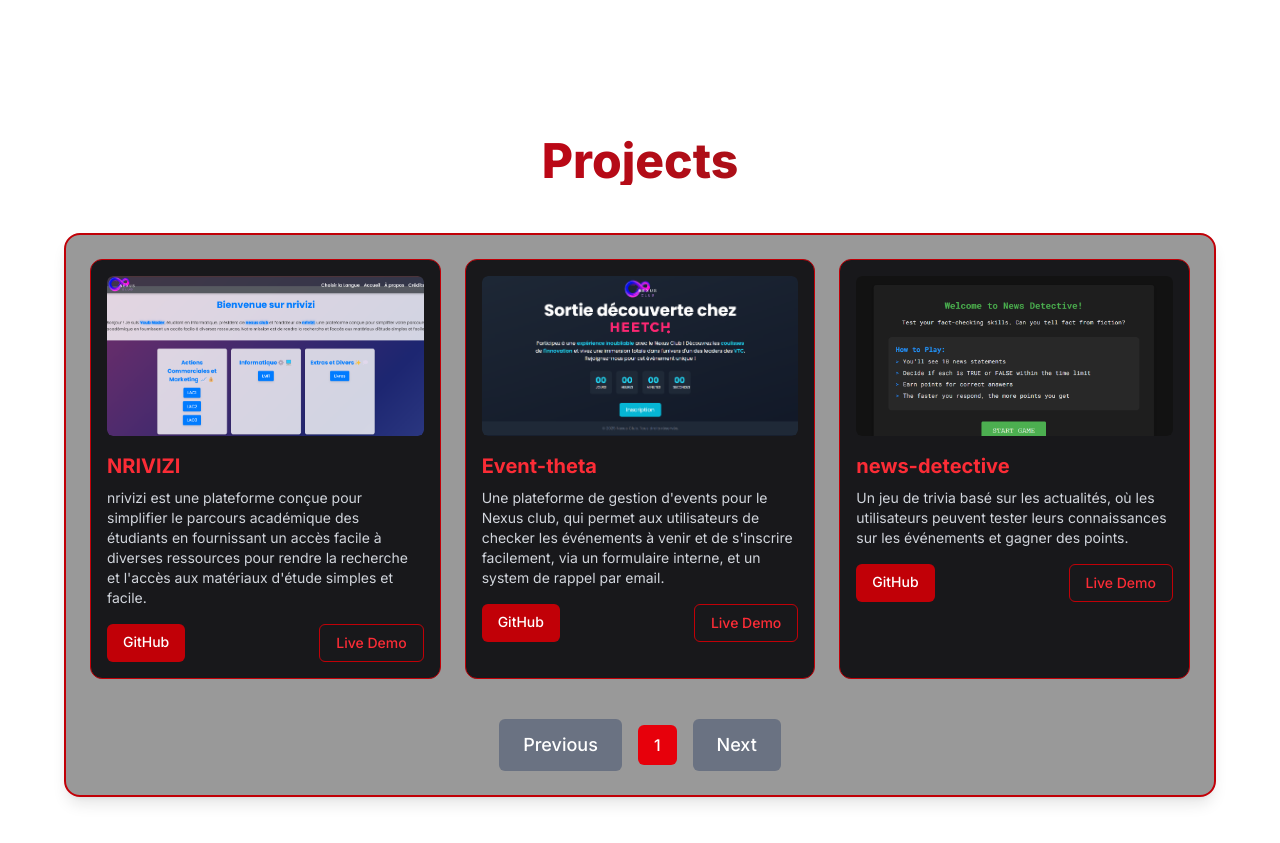
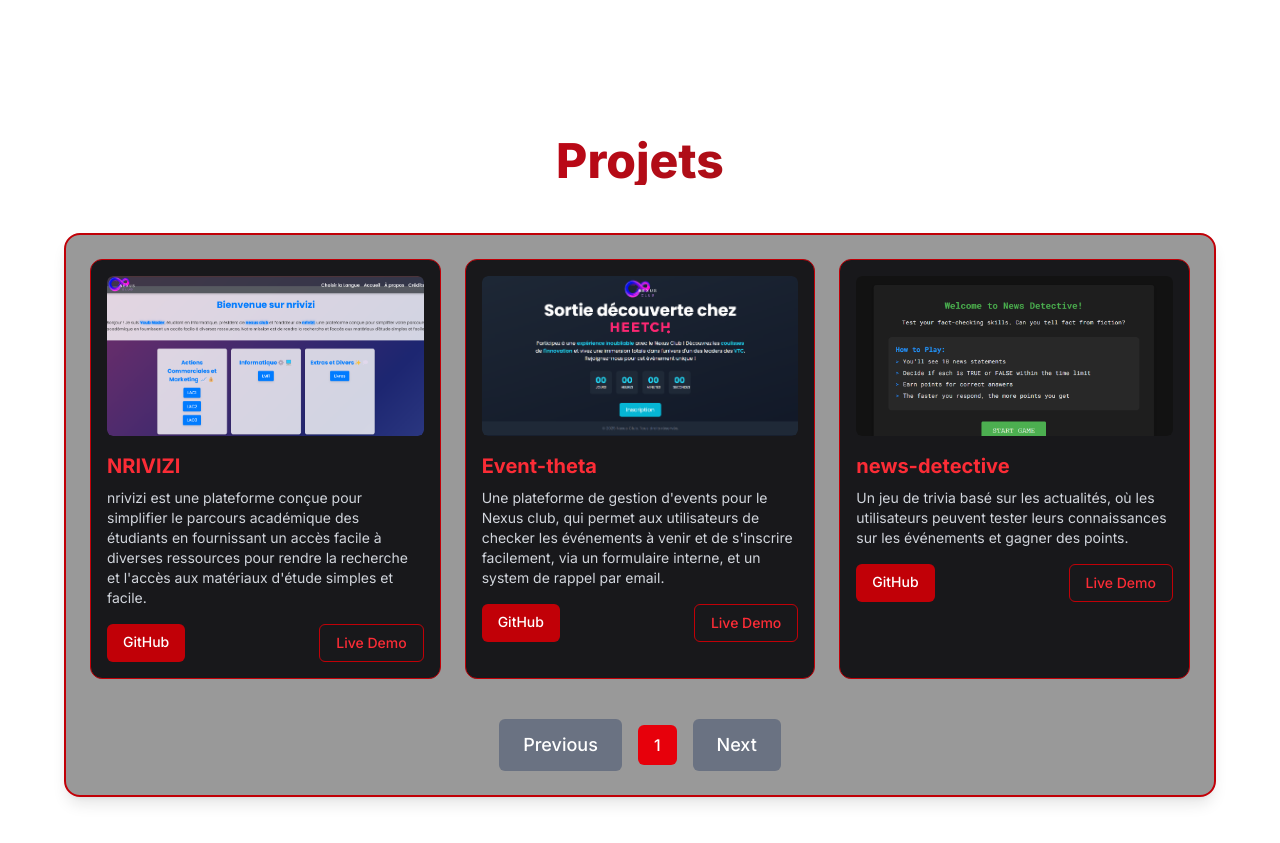
Before and after one commit to naderyb/my-portfolio, a Next.js app: page / in a window 1280 px wide. Shown: the part 2340-3183 px from the top of the page. Built offline with nearby package versions, Linux system fonts and the light colour scheme.

Commit message:
feat: Update Projects section title from "Projects" to "Projets"

```diff
--- a/src/components/sections/Projects.tsx
+++ b/src/components/sections/Projects.tsx
@@ -62,7 +62,7 @@
   return (
     <section id="projects" className="py-24 px-4 text-white">
       <h2 className="text-center text-transparent bg-clip-text bg-gradient-to-r from-red-600 to-red-900 text-5xl font-extrabold mb-12">
-        Projects
+        Projets
       </h2>
 
       <div className="border-2 border-red-700 rounded-2xl p-6 mx-auto max-w-6xl bg-black/40 backdrop-blur-md shadow-lg">
```
